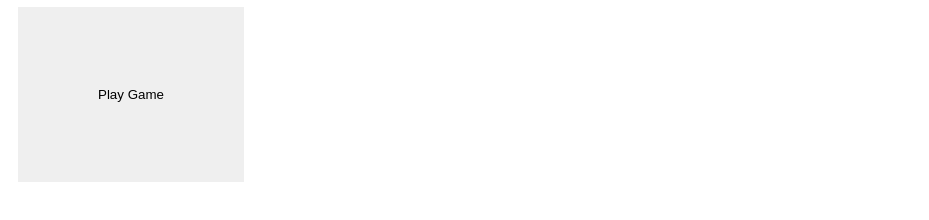
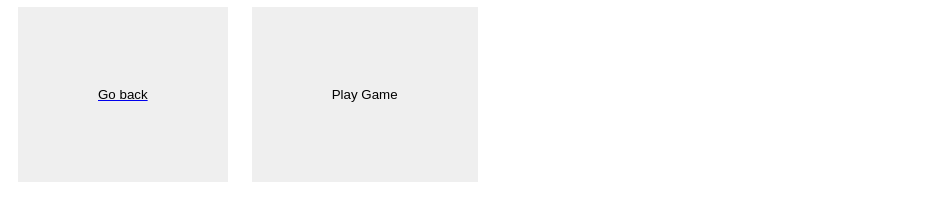
Before and after one commit to nepaldynasty09/allinOne, a plain HTML site: page rock paper scissor v2/index.html in a window 1280 px wide. Shown: the part 92-312 px from the top of the page, without its empty margins (0-929 px from the left). Drawn offline with Linux system fonts and the light colour scheme.

Commit message:
commiting the back button updates

```diff
--- a/rock paper scissor v2/index.html
+++ b/rock paper scissor v2/index.html
@@ -10,6 +10,7 @@
 </head>
 <body>
     <div id="title">RockPaperScissors</div>
+    <a href="../index.html"><button id="back">Go back</button></a>
     <button id="play-button">Play Game</button>
     <div id="game-container" style="display: none;">
         <div id="scoreboard">
--- a/rock paper scissor v2/script.js
+++ b/rock paper scissor v2/script.js
@@ -2,7 +2,8 @@
 let userWins = 0;
 let computerWins = 0;
 let draws = 0;
-
+let back=document.getElementById("back");
+    back.style.display="inline";
 // function playSound(choice) {
 //     const audio = new Audio(`${choice}.mp3`);
 //     audio.play();
--- a/rock paper scissor v2/style.css
+++ b/rock paper scissor v2/style.css
@@ -5,7 +5,9 @@ button {
     transition: background-color 0.3s ease, transform 0.2s ease;
     border: none; /* Remove button borders */
 }
-
+#back{
+    display:none;
+  }
 button:hover {
     background-color: blue;
     transform: scale(1.1);
```
